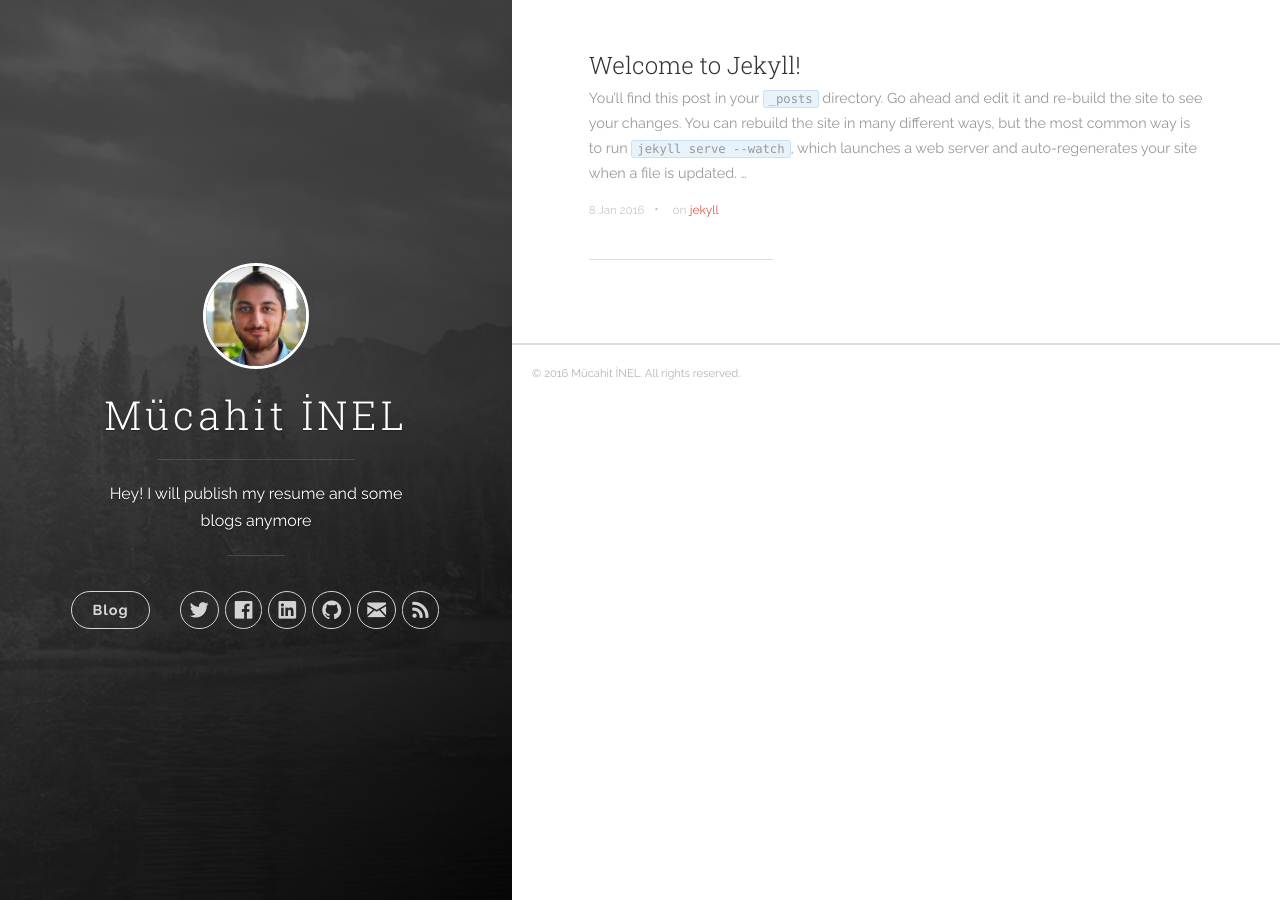
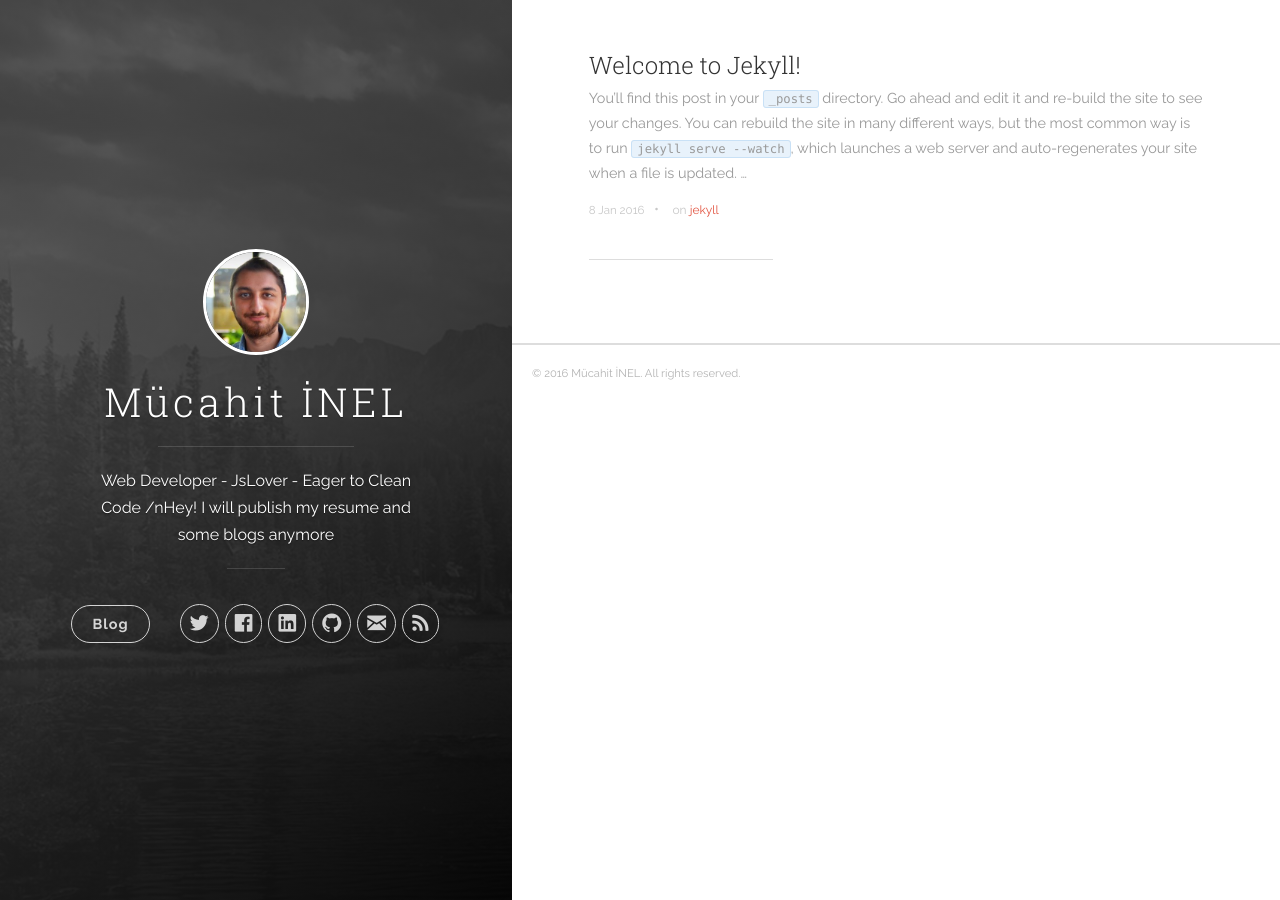
Before and after one commit to minel/minel.github.io, a Jekyll site: the page built from index.html, in a window 1280 px wide. Built offline with Jekyll 4.4.1, drawn with Linux system fonts in a browser that asks for light colours; nearby versions of some CDN libraries; the list of posts is cut into pages by our own code.

Commit message:
Update _config.yml

```diff
--- a/_config.yml
+++ b/_config.yml
@@ -1,6 +1,6 @@
 # Site settings
 title: Mücahit İNEL
-description: 'Hey! I will publish my resume and some blogs anymore'
+description: 'Web Developer - JsLover - Eager to Clean Code /nHey! I will publish my resume and some blogs anymore'
 url: 'https://minel.github.io'
 baseurl: '/'
 # google_analytics: 'UA-XXXXXX-X'
```
